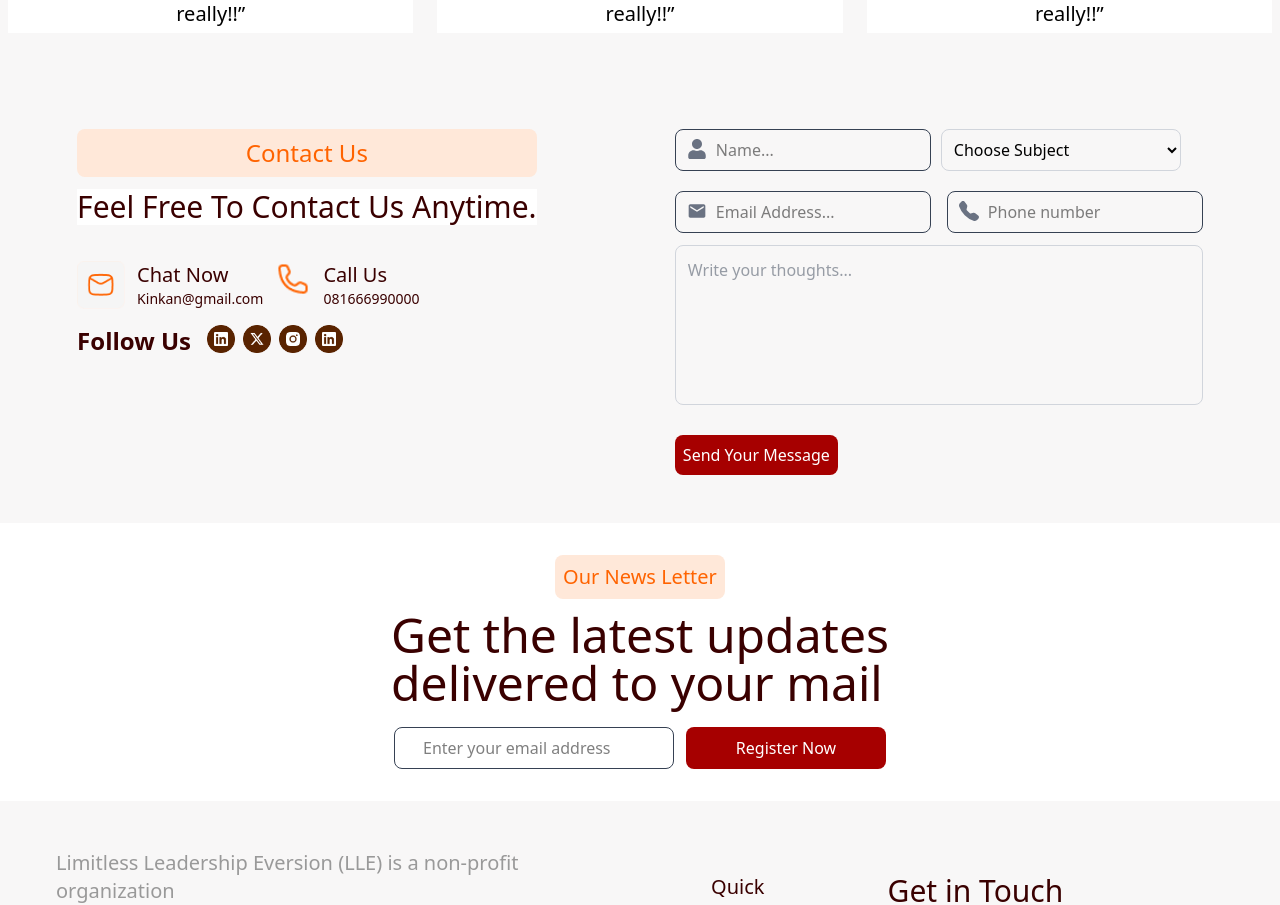
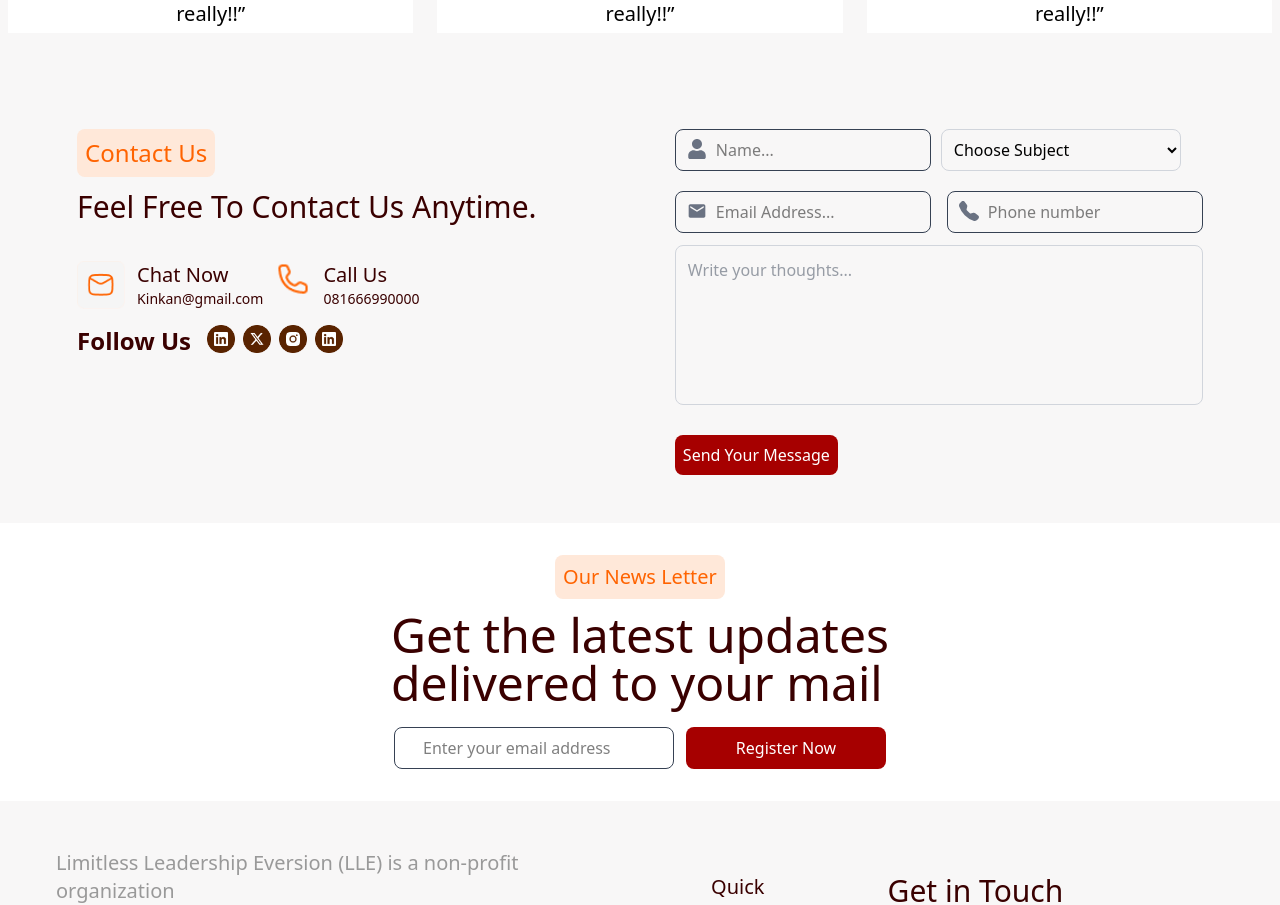
Before and after one commit to Developerfiyin/LLE-website, a React (Vite) app: page / in a window 1280 px wide. Shown: the part 4729-5634 px from the top of the page. Built offline with nearby package versions, Linux system fonts and the light colour scheme.

Commit message:
Updated textarea and button in the contact section

```diff
--- a/src/Components/contact.jsx
+++ b/src/Components/contact.jsx
@@ -16,13 +16,13 @@ const contact = () => {
 
              <div className='lg:flex  gap-4 justify-around grid'>
               <div>
-              <p className=' bg-[#ffe8d9] text-[#ff6300] text-2xl rounded-lg mx-auto mb-3 py-2 text-center '>Contact Us</p>
-              <h2 className='text-[#3a0000] text-3xl font-medium bg-white mb-9'>Feel Free To Contact Us Anytime.</h2>
+              <p className=' bg-[#ffe8d9] text-[#ff6300] w-fit text-2xl rounded-lg mb-3 p-2 text-center '>Contact Us</p>
+              <h2 className='text-[#3a0000] text-3xl font-medium mb-9'>Feel Free To Contact Us Anytime.</h2>
 
                  <div className='flex gap-3'>
            <img src={email} alt="The email icon" className='size-12' />
           <div className=''>
-        <h6 className='font-medium text-[#3a0000] text-xl '>Chat Now</h6>
+        <h6 className='font-medium text-[#3a0000] text-xl'>Chat Now</h6>
         <p className='text-sm text-[#3a0000] '>Kinkan@gmail.com</p>
        </div>
 
@@ -84,8 +84,6 @@ const contact = () => {
         className="pl-10 pr-3 py-2 w-full border border-gray-700 rounded-lg focus:ring-2 focus:ring-[#ff6300] focus:outline-none"/>
     </div>
       </div>
-
-
 
     <textarea
       placeholder="Write your thoughts..."
```
